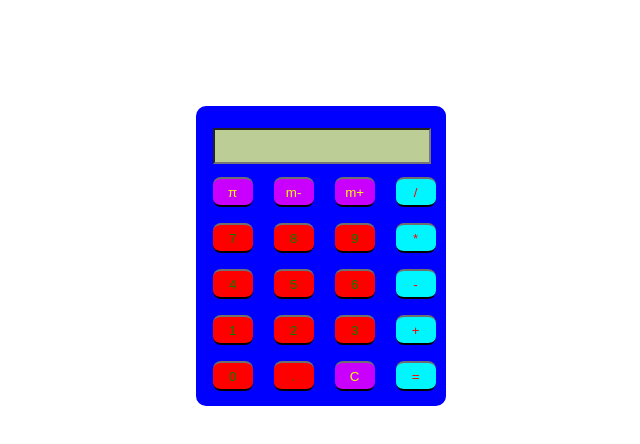
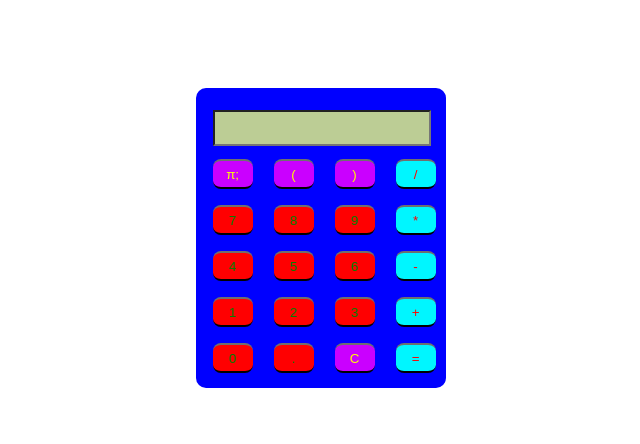
Before and after one commit to VVACUUM7/Calculator, a plain HTML site: page index.html in a window 1280 px wide. Shown: the whole page, without its empty margins (318-958 px from the left). Drawn offline with Linux system fonts and the light colour scheme.

Commit message:
Changed some HTML and Added Pi and parenthesees

```diff
--- a/index.html
+++ b/index.html
@@ -2,13 +2,13 @@
 <html>
 <head>
 <meta charset="UTF-8">
-<title>Calculator</title>
+<title>Calculator Project</title>
 <!--Stylesheet-->
 <link rel="stylesheet" type="text/css" href="calculator.css">
 <!--JavaScript-->
 <script type="text/javascript" src="calculator.js"></script>
 </head>
-<Math
+
 <body>
 <!--Add your HTML here-->
 
@@ -17,9 +17,9 @@
 	<div class="keys">
 		<p>
 
-<input type="button" class="button function" value="π" onclick="alert('Not yet implemented')">
-<input type="button" class="button function" value="m-" onclick="alert('Not yet implemented')">
-<input type="button" class="button function" value="m+" onclick="alert('Not yet implemented')">
+<input type="button" class="button function" value="π;" onclick="v('Math.PI')">
+<input type="button" class="button function" value="(" onclick="v('(')">
+<input type="button" class="button function" value=")" onclick="v(')')">
 <input type="button" class="button operator" value="/" onclick="v('/')">
 </p>
 <p>
```
